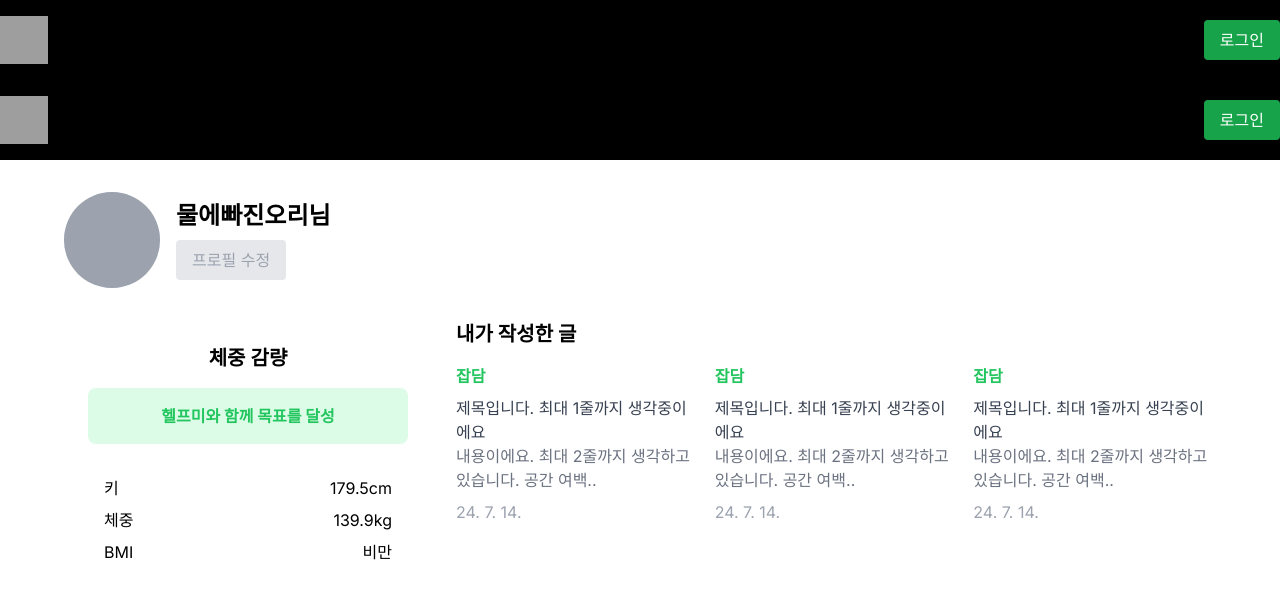
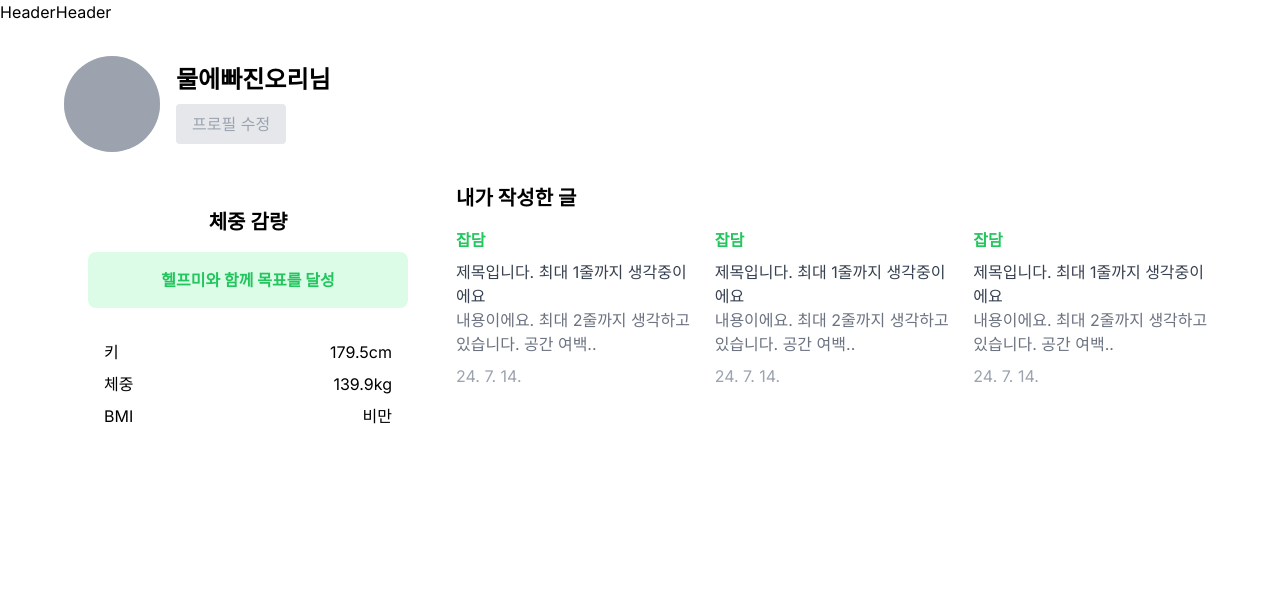
Before and after one commit to B-09-NBC-Final/Health-Protect-Me, a Next.js app: page /my-page in a window 1280 px wide. Shown: the top 598 px of the page. Built offline with nearby package versions, Linux system fonts and the light colour scheme; grey boxes are pictures that could not be loaded.

Commit message:
Update Header.tsx

```diff
--- a/src/components/common/Header.tsx
+++ b/src/components/common/Header.tsx
@@ -1,13 +1,10 @@
 import React from 'react';
 
-const Header: React.FC = () => {
+const Header = () => {
   return (
-    <header className="bg-black text-white py-4">
-      <div className="container mx-auto flex justify-between items-center">
-        <img src="/logo.png" alt="logo" className="w-12 h-12" />
-        <button className="px-4 py-2 bg-green-600 rounded">로그인</button>
-      </div>
-    </header>
+    <>
+      Header
+    </>
   );
 };
 
```
